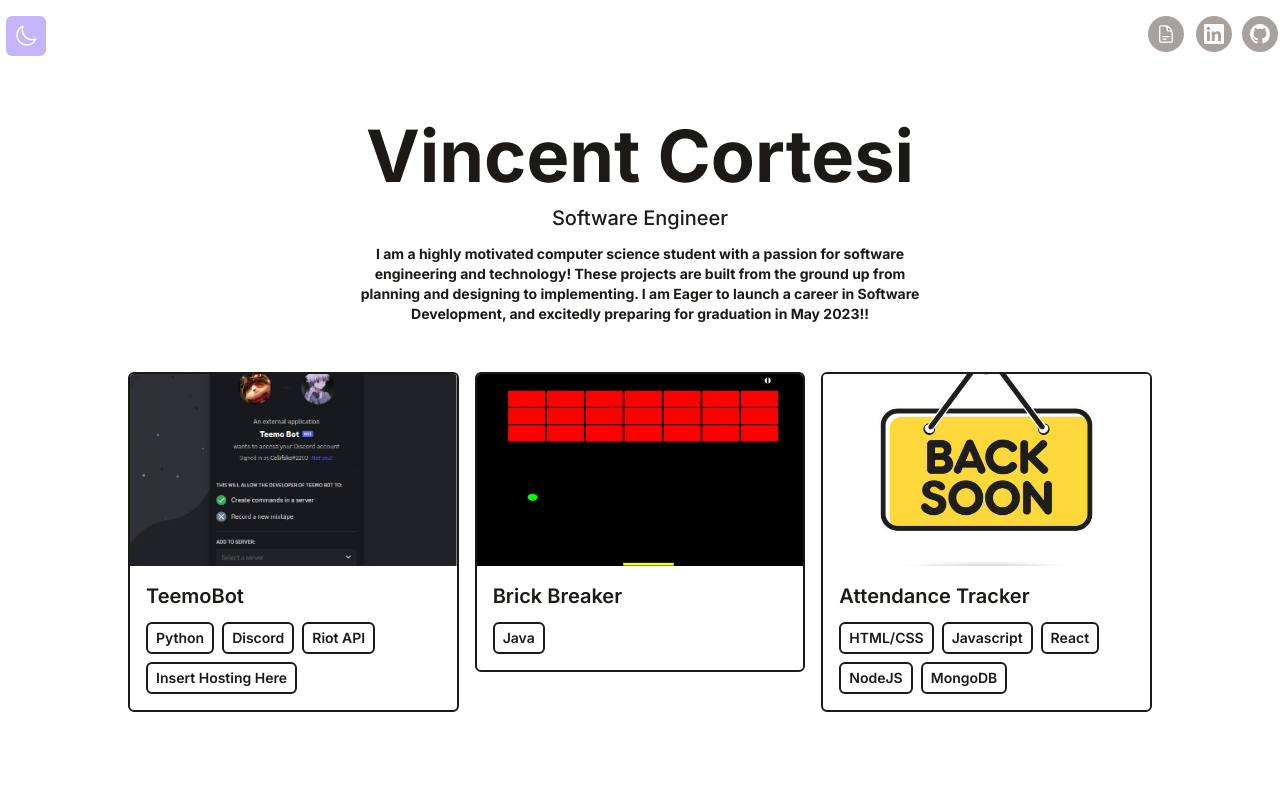
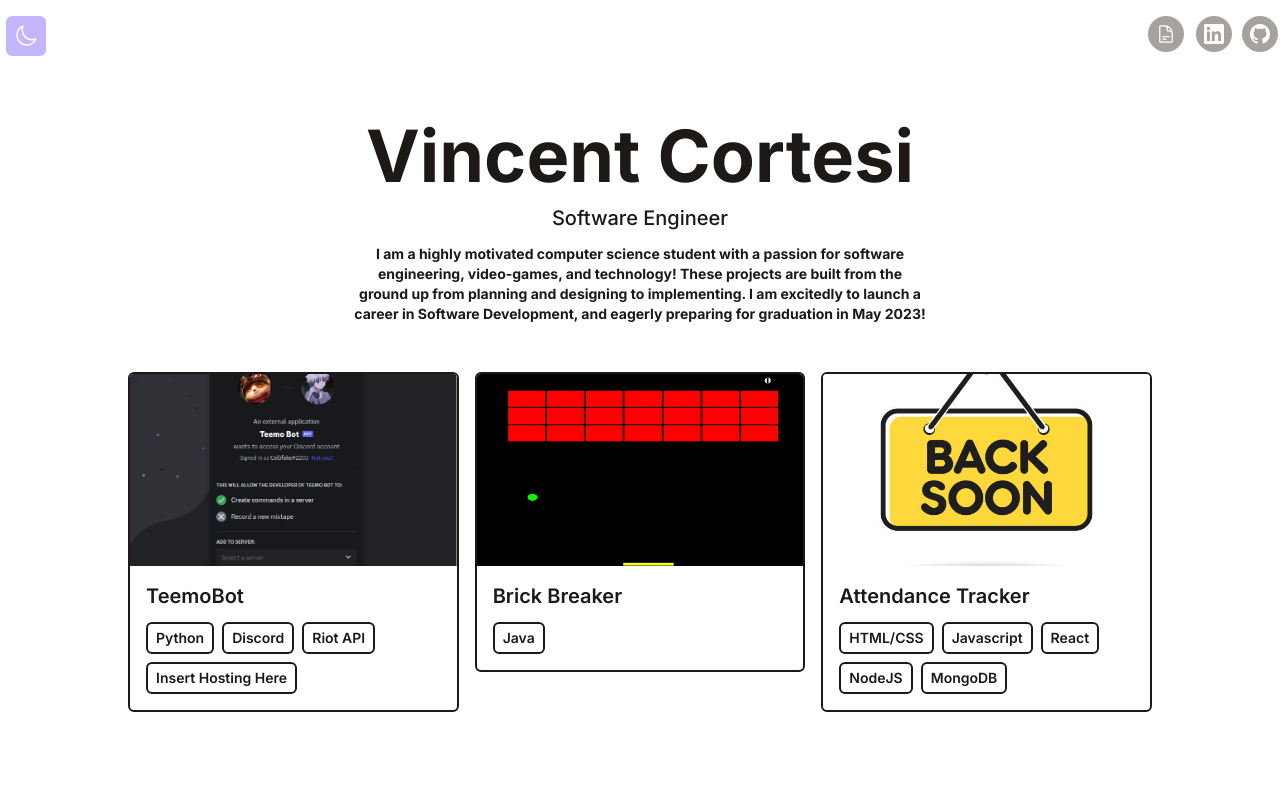
Before and after one commit to Vcortesi/my-portfolio, a React (Vite) app: page / in a window 1280 px wide. Shown: the top 795 px of the page. Built offline with nearby package versions, Linux system fonts and the light colour scheme.

Commit message:
fixed bio

```diff
--- a/src/components/Intro.jsx
+++ b/src/components/Intro.jsx
@@ -7,7 +7,7 @@ function Intro() {
         pb-6">
             <h1 className ="text-4xl md:text-7xl dark:text-white mb-1 md:mb-3 font-bold">Vincent Cortesi</h1>
             <p className="text-base md:text-xl mb-3 font-medium">Software Engineer</p>
-            <p className ="text-sm max-w-xl mb-6 font-bold">I am a highly motivated computer science student with a passion for software engineering and technology! These projects are built from the ground up from planning and designing to implementing. I am Eager to launch a career in Software Development, and excitedly preparing for graduation in May 2023!!   </p>
+            <p className ="text-sm max-w-xl mb-6 font-bold">I am a highly motivated computer science student with a passion for software engineering, video-games, and technology! These projects are built from the ground up from planning and designing to implementing. I am excitedly to launch a career in Software Development, and eagerly preparing for graduation in May 2023!   </p>
          </div>
     )
 }
```
